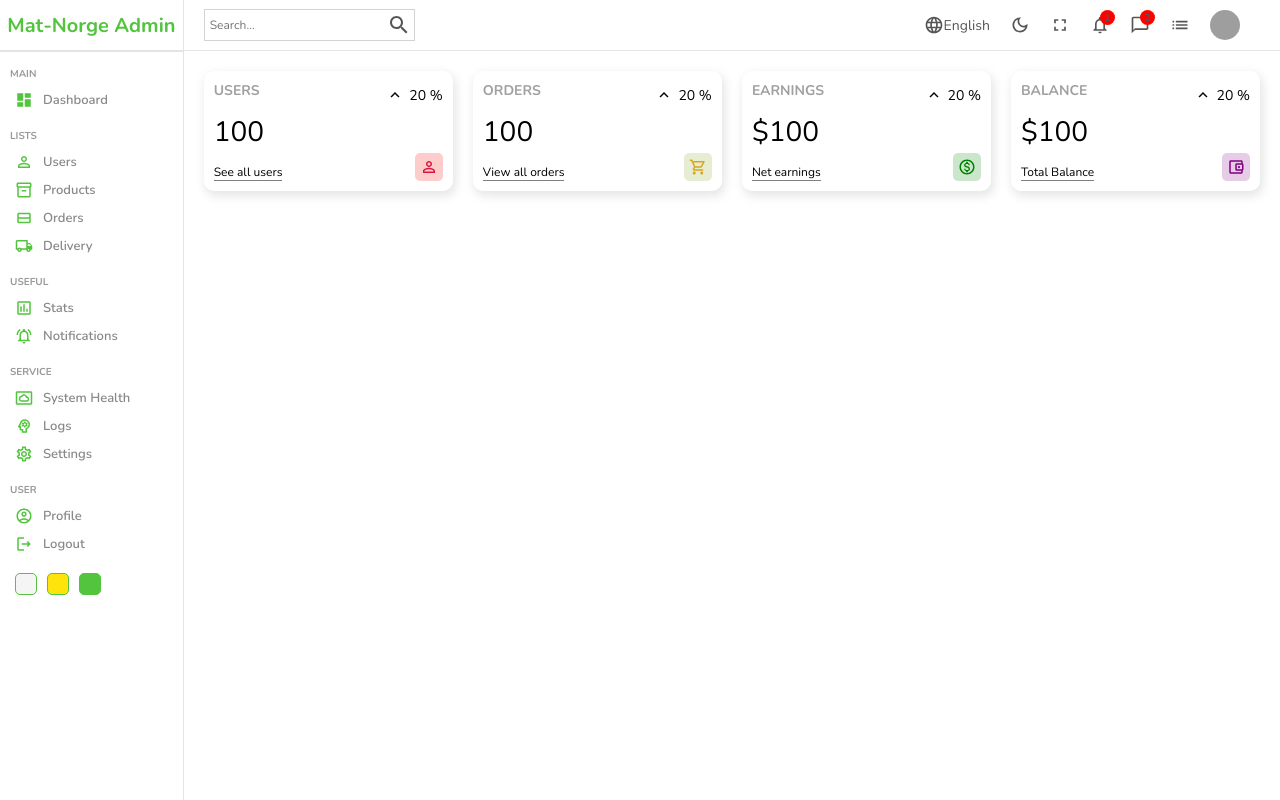
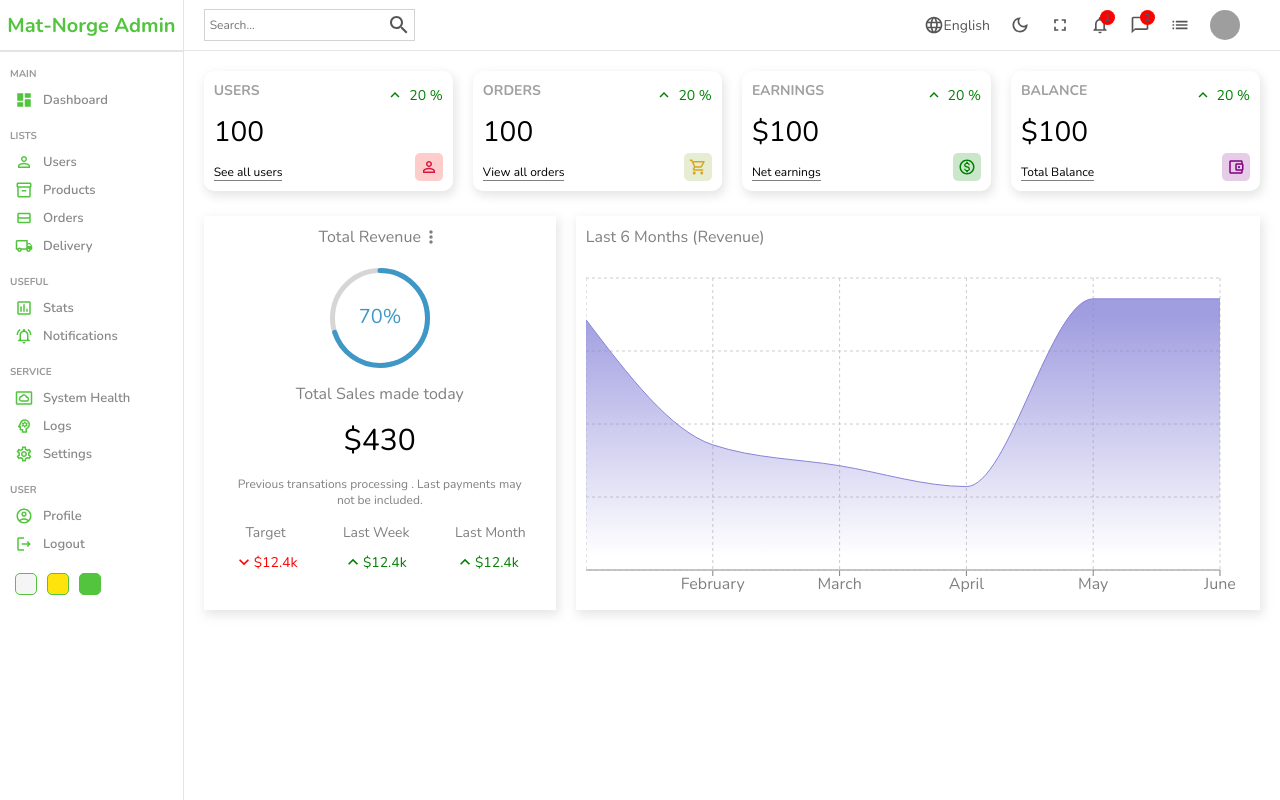
Before and after one commit to DineshShrestha/react-admin, a React (Create React App) app: page / in a window 1280 px wide. Built offline with nearby package versions, Linux system fonts and the light colour scheme; grey boxes are pictures that could not be loaded.

Commit message:
added chart and featured chart component with css styles and added charts package

```diff
--- a/package.json
+++ b/package.json
@@ -12,9 +12,11 @@
     "@testing-library/react": "^13.4.0",
     "@testing-library/user-event": "^13.5.0",
     "react": "^18.2.0",
+    "react-circular-progressbar": "^2.1.0",
     "react-dom": "^18.2.0",
     "react-router-dom": "^6.4.2",
     "react-scripts": "5.0.1",
+    "recharts": "^2.1.15",
     "sass": "^1.55.0",
     "styled-components": "^5.3.6",
     "web-vitals": "^2.1.4"
--- /dev/null
+++ b/src/components/chart/Chart.jsx
@@ -0,0 +1,52 @@
+import "./chart.scss";
+import {
+  AreaChart,
+  Area,
+  XAxis,
+  YAxis,
+  CartesianGrid,
+  Tooltip,
+  ResponsiveContainer,
+} from "recharts";
+
+export const Chart = () => {
+  const data = [
+    { name: "January", Total: 1200 },
+    { name: "February", Total: 600 },
+    { name: "March", Total: 500 },
+    { name: "April", Total: 400 },
+    { name: "May", Total: 1300 },
+    { name: "June", Total: 1300 },
+  ];
+
+  return (
+    <div className="chart">
+      <div className="title">Last 6 Months (Revenue)</div>
+      <ResponsiveContainer width="100%" aspect={2/1}>
+        <AreaChart
+          width={730}
+          height={250}
+          data={data}
+          margin={{ top: 10, right: 30, left: 0, bottom: 0 }}
+        >
+          <defs>
+            <linearGradient id="total" x1="0" y1="0" x2="0" y2="1">
+              <stop offset="5%" stopColor="#8884d8" stopOpacity={0.8} />
+              <stop offset="95%" stopColor="#8884d8" stopOpacity={0} />
+            </linearGradient>
+          </defs>
+          <XAxis dataKey="name" stroke="gray" />
+          <CartesianGrid strokeDasharray="3 3" className="chartGrid" />
+          <Tooltip />
+          <Area
+            type="monotone"
+            dataKey="Total"
+            stroke="#8884d8"
+            fillOpacity={1}
+            fill="url(#total)"
+          />
+        </AreaChart>
+      </ResponsiveContainer>
+    </div>
+  );
+};
--- /dev/null
+++ b/src/components/chart/chart.scss
@@ -0,0 +1,14 @@
+.chart{
+    flex: 4;
+    -webkit-box-shadow: 2px 4px 10px 1px rgba(0,0,0,0.47);
+    box-shadow: 2px 4px 10px 1px rgba(201, 201, 201, 0.47);
+    padding: 10px;
+    color: gray;
+
+    .title{
+        margin-bottom: 20px;
+    }
+    .charGrid{
+        stroke: rgb(228, 225, 225);
+    }
+}
--- /dev/null
+++ b/src/components/featured/Featured.jsx
@@ -0,0 +1,52 @@
+import './featured.scss';
+import MoreVertOutlinedIcon from '@mui/icons-material/MoreVertOutlined';
+import {CircularProgressbar} from "react-circular-progressbar";
+import "react-circular-progressbar/dist/styles.css";
+import KeyboardArrowUpOutlinedIcon from '@mui/icons-material/KeyboardArrowUpOutlined';
+import KeyboardArrowDownOutlinedIcon from '@mui/icons-material/KeyboardArrowDownOutlined';
+
+export const Featured = () => {
+  return (
+    <div className="featured">
+        <div className="top">
+            <h1 className="title">Total Revenue</h1>
+            <MoreVertOutlinedIcon fontSize="small"/>
+        </div>
+        <div className="bottom">
+            <div className="featuredChart">
+                <CircularProgressbar value={70} text={"70%"} strokeWidth={5}/>
+            </div>
+            <p className="title">Total Sales made today</p>
+            <p className="amount">$430</p>
+            <p className="desc">
+                Previous transations processing . Last payments may not be included.
+            </p>
+            <div className="summary">
+                <div className="item">
+                    <div className="itemTitle">Target</div>
+                        <div className="itemResult negative">
+                            <KeyboardArrowDownOutlinedIcon fontSize="small"/>
+                                <div className="resultAmount">$12.4k</div>
+                        </div>
+                </div>
+
+                <div className="item">
+                    <div className="itemTitle">Last Week</div>
+                        <div className="itemResult positive">
+                            <KeyboardArrowUpOutlinedIcon fontSize="small"/>
+                                <div className="resultAmount">$12.4k</div>
+
+                        </div>
+                </div>
+                <div className="item">
+                    <div className="itemTitle">Last Month</div>
+                        <div className="itemResult positive">
+                            <KeyboardArrowUpOutlinedIcon fontSize="small"/>
+                            <div className="resultAmount">$12.4k</div>
+                        </div>
+                </div>
+            </div>
+        </div>
+    </div>
+  )
+}
--- /dev/null
+++ b/src/components/featured/featured.scss
@@ -0,0 +1,72 @@
+.featured{
+    flex: 2;
+    -webkit-box-shadow: 2px 4px 10px 1px rgba(0,0,0,0.47);
+    box-shadow: 2px 4px 10px 1px rgba(201, 201, 201, 0.47);
+    padding: 10px;
+
+    .top{
+        display: flex;
+        align-items: center;
+        justify-content: center;
+        color: gray;
+    }
+    .title{
+        font-size: 16px;
+        font-weight: 500;
+    }
+    .bottom{
+        padding: 20px;
+        display: flex;
+        flex-direction: column;
+        align-items: center;
+        justify-content: center;
+        gap:15px;
+
+        .featuredChart{
+            width: 100px;
+            height: 100px;
+        }
+        .title{
+            font-weight: 500;
+            color: gray;
+
+        }
+        .amount{
+            font-size: 30px;
+        }
+
+        .desc{
+            font-weight: 300;
+            font-size: 12px;
+            color: gray;
+            text-align: center;
+        }
+        .summary{
+            width: 100%;
+            display: flex;
+            align-items: center;
+            justify-content: space-between;
+            .item{
+                text-align: center;
+                .itemTitle{
+                    font-size: 14px;
+                    color: gray;
+                }
+                .itemResult{
+                    display: flex;
+                    align-items: center;
+                    margin-top: 10px;
+                    font-size: 14px;
+
+                    &.positive{
+                        color: green;
+
+                    }
+                    &.negative{
+                        color: red;
+                    }
+                }
+            }
+        }
+    }
+}
--- a/src/components/widget/Widget.jsx
+++ b/src/components/widget/Widget.jsx
@@ -35,7 +35,10 @@
           icon: (
             <ShoppingCartOutlinedIcon
               className="icon"
-              style={{ color: "goldenrod", backgroundColor: "rgba(128, 165,32,0.2" }}
+              style={{
+                color: "goldenrod",
+                backgroundColor: "rgba(128, 165,32,0.2",
+              }}
             />
           ),
         };
@@ -91,7 +94,7 @@
         <span className="link">{data && data.link}</span>
       </div>
       <div className="right">
-        <div className="percentage">
+        <div className="percentage positive">
           <KeyboardArrowUpOutlinedIcon className="icon" />
           {diff} %
         </div>
--- a/src/pages/home/Home.jsx
+++ b/src/pages/home/Home.jsx
@@ -3,6 +3,8 @@
 import Sidebar from "../../components/sidebar/Sidebar";
 import Navbar from "../../components/navbar/Navbar";
 import Widget from '../../components/widget/Widget';
+import { Featured } from '../../components/featured/Featured';
+import { Chart } from '../../components/chart/Chart';
 function Home() {
   return (
     <div className="home">
@@ -17,7 +19,8 @@
           <Widget type="balance"/>
         </div>
         <div className="charts">
-
+          <Featured/>
+          <Chart/>
         </div>
       </div>
     </div>
--- a/src/pages/home/home.scss
+++ b/src/pages/home/home.scss
@@ -4,9 +4,12 @@
         flex: 6;
     }
 
-    .widgets{
+    .widgets, .charts{
         display: flex;
         padding: 20px;
         gap:20px;
     }
+    .charts{
+        padding: 5px 20px;
+    }
 }
```
Also changed, not shown: 1 other file (tests, documents, lock files or other folders).
